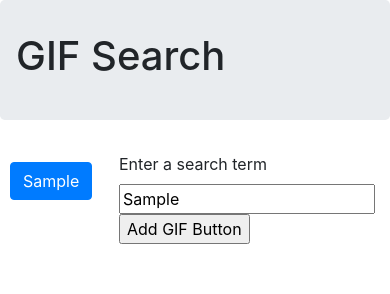
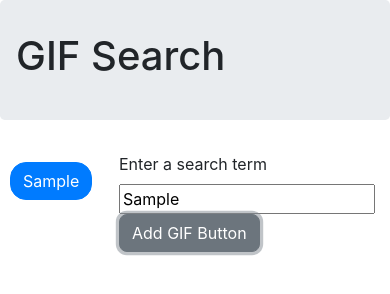
Before and after one commit to golemheavy/giphyAPI, a plain HTML site: page index.html in a window 390 px wide. Both pictures are taken after typing "Sample" into the empty fields and a click on the input "Add GIF Button". Drawn offline with nearby package versions, Linux system fonts and the light colour scheme.

```diff
--- a/index.html
+++ b/index.html
@@ -20,7 +20,7 @@
 					<label for="term-input">Enter a search term</label>
 					<input type="text" id="term-input"><br>
 					<!-- Button triggers new search term to be added -->
-					<input id="add-term" type="submit" value="Add GIF Button">
+					<input id="add-term" type="submit" class="btn btn-secondary" value="Add GIF Button">
 				</form>
 			</div>
 		</div>
--- a/style.css
+++ b/style.css
@@ -12,3 +12,12 @@
 	width: 100%;
 	height: auto;
 }
+
+.btn-primary {
+	border-radius: 1rem;
+}
+
+.btn-secondary {
+	border-radius: .5rem;
+	margin-bottom: 10px;
+}
```
